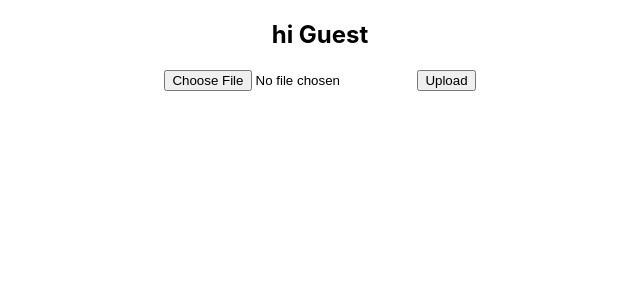
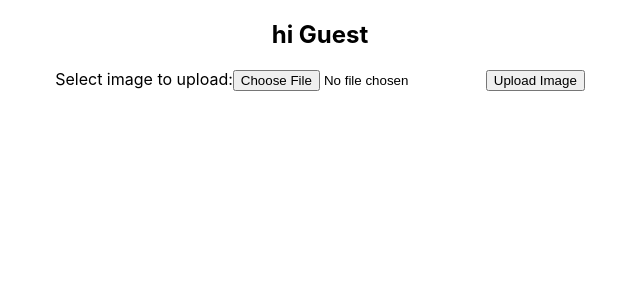
Before and after one commit to yeemans/sheet-frontend, a React (Create React App) app: page /home in a window 1280 px wide. Shown: the top 300 px of the page, without its empty margins (320-960 px from the left). Built offline with nearby package versions, Linux system fonts and the light colour scheme.

Commit message:
added form dded form to upload images

```diff
--- a/src/Components/Home.js
+++ b/src/Components/Home.js
@@ -3,20 +3,6 @@ import axios from "axios"
 
 function Home() {
     const [user, setUser] = useState("Guest");
-    const [file, setFile] = useState();
-
-    const handleFileChange = (e) => {
-        console.log("clicked")
-        if (e.target.files) {
-        setFile(e.target.files[0]);
-        }
-    };
-
-    const handleUploadClick = () => {
-        console.log("clicked")
-        if (!file) return;
-        console.log(file)
-    }
 
     useEffect(() => {
         console.log(("sessionId" in sessionStorage))
@@ -27,7 +13,6 @@ function Home() {
                 sessionId: sessionStorage["sessionId"]
             });
 
-            console.log(result)
             if (result["data"]["message"] === "success") {
                 console.log('yes');
                 setUser(result["data"]["user"]);
@@ -42,12 +27,13 @@ function Home() {
     return(
         <div>
             <h2>hi {user} </h2>
-            <div>{file && `${file.name} - ${file.type}`}</div>
 
+            <form action="http://localhost:5000/upload-sheet" method="POST" encType="multipart/form-data">
+                Select image to upload:
+                <input type="file" name="sheet" id="sheet" />
+                <input type="submit" value="Upload Image" name="submit" />
+            </form>
 
-
-            <input type="file" id="newFile" onChange={(e) => handleFileChange(e)} />
-            <button onClick={() => handleUploadClick()}>Upload</button>
         </div>
     )
 }
```
